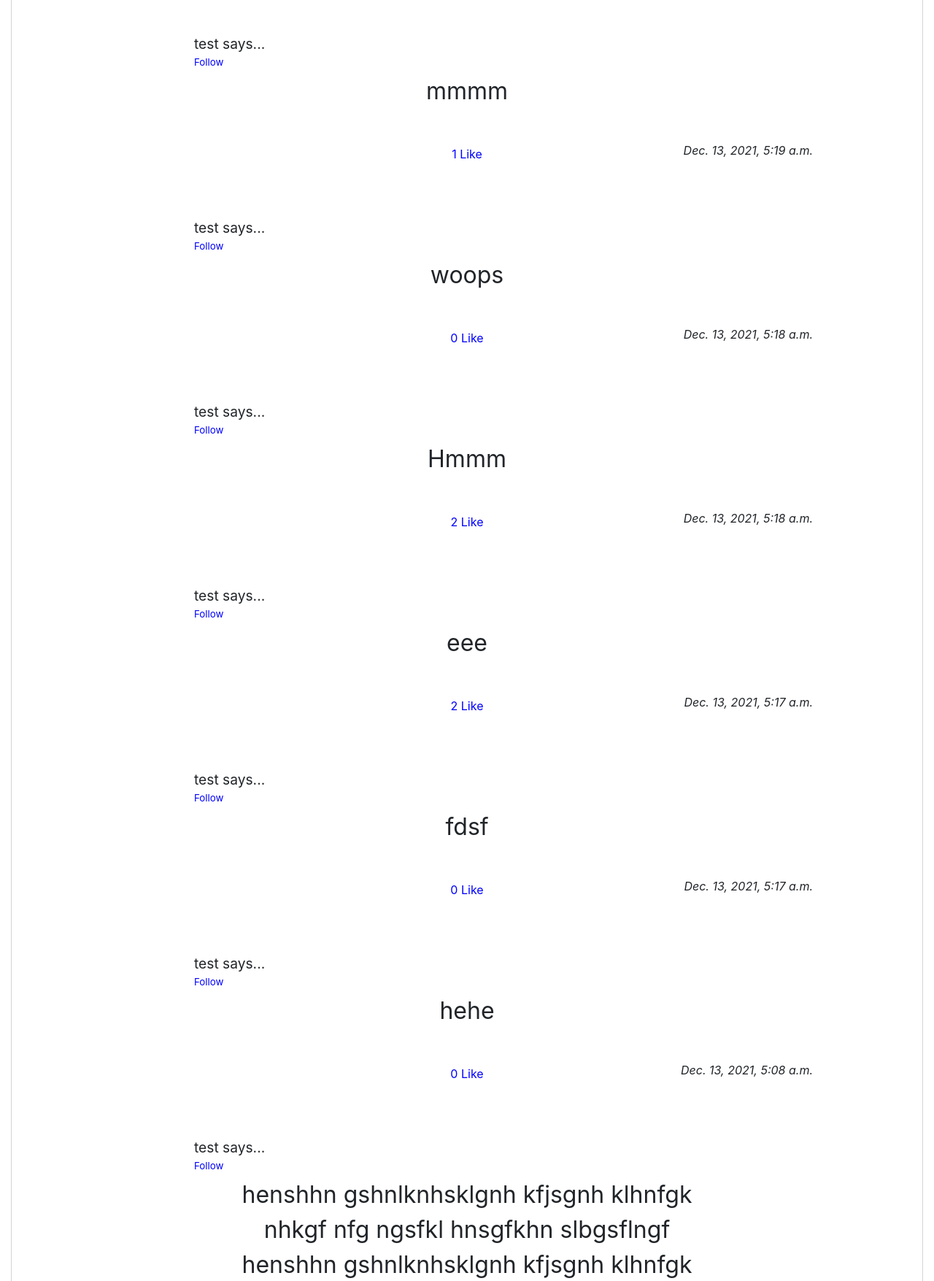
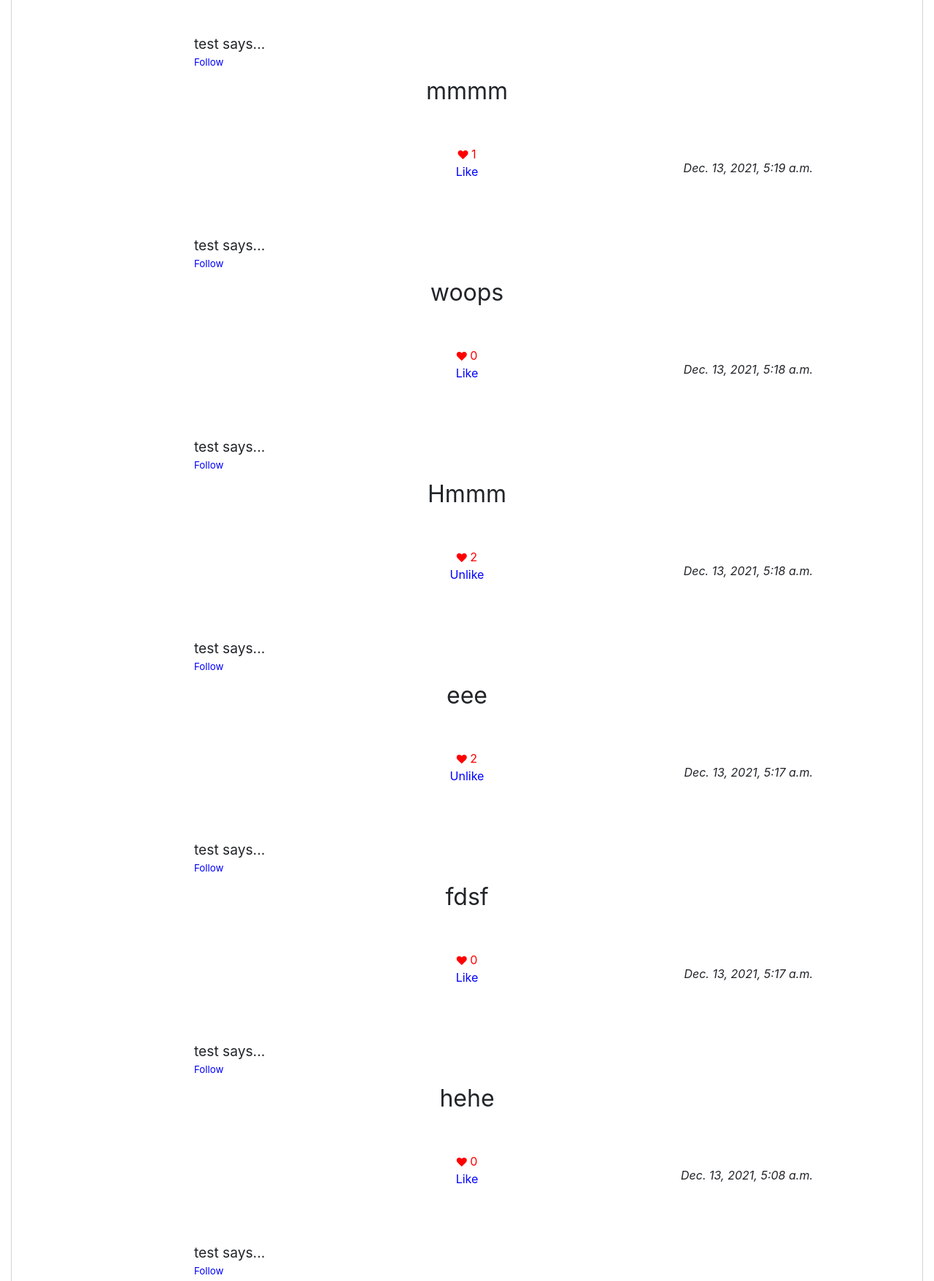
Before and after one commit to whejy/cs50w-project4-network, a Django app: page / in a window 1280 px wide. Shown: the part 182-1937 px from the top of the page at 73% size. Run offline with Django 3.2, Linux system fonts and the light colour scheme; a user stored in the database is signed in; data comes from the database, SQL or seed files in the repository; both versions use the stored data as it was after the commit; some libraries are stand-ins or nearby versions.

Commit message:
fixed issue with like button aafter multiple likes

```diff
--- a/network/models.py
+++ b/network/models.py
@@ -25,7 +25,7 @@ class Posts(models.Model):
         }
 
     def liked(self):
-        return Likes.objects.get(post=Posts(id=self.id)).liked_by
+        return Likes.objects.filter(post=Posts(id=self.id)).values_list('liked_by', flat=True)
 
     def like_count(self):
         return Likes.objects.filter(post=Posts(id=self.id)).count()
--- a/network/static/network/script.js
+++ b/network/static/network/script.js
@@ -17,7 +17,7 @@ document.addEventListener('DOMContentLoaded', function() {
     })
 
 
-    // Like button behaviour and submitting post-id for db update
+    // User clicks like button
     var likeButton = document.querySelectorAll('.like');
     if (likeButton) {
         likeButton.forEach(a => {
@@ -59,7 +59,7 @@ document.addEventListener('DOMContentLoaded', function() {
 });
 
 
-// user likes/ unlikes a post
+// User likes/ unlikes a post
 function like(post, action) {
     fetch('like', {
         method: "POST",
--- a/network/static/network/styles.css
+++ b/network/static/network/styles.css
@@ -68,9 +68,11 @@
     color: blue;
 }
 
+
 .like-count {
-    color: blue;
+    color:red;
 }
+
 
 textarea, .submit-button {
     display: block;
@@ -84,3 +86,8 @@ textarea, .submit-button {
     width: 10%;
     height: 35px;
 }
+
+.fa-heart {
+    font-size:14px;
+    color:red;
+}
--- a/network/templates/network/index.html
+++ b/network/templates/network/index.html
@@ -17,12 +17,13 @@
             <span class="post-author">{{post.user}} says...</span>
             <span class="follow">Follow</span>
             <div class="post-content">{{post.post}}</div>
+            <i class="fa fa-heart"></i>
             <span class="like-count" id="{{post.id}}">{{post.like_count}}</span>
             {% if user.is_authenticated %}
-                {% if post.liked == user %}
-                    <span class="like" data-action="unlike" data-id="{{post.id}}">Unlike</span>
+                {% if user.id in post.liked %}
+                    <div class="like" data-action="unlike" data-id="{{post.id}}">Unlike</div>
                 {% else %}
-                    <span class="like" data-action="like" data-id="{{post.id}}">Like</span>
+                    <div class="like" data-action="like" data-id="{{post.id}}">Like</div>
                 {% endif %}
             {% endif %}
             <span class="post-timestamp">{{post.timestamp}}</span>
--- a/network/templates/network/layout.html
+++ b/network/templates/network/layout.html
@@ -4,6 +4,8 @@
 <html lang="en">
     <head>
         <title>{% block title %}Social Network{% endblock %}</title>
+        <meta name="viewport" content="width=device-width, initial-scale=1">
+        <link rel="stylesheet" href="https://cdnjs.cloudflare.com/ajax/libs/font-awesome/4.7.0/css/font-awesome.min.css">
         <link rel="stylesheet" href="https://stackpath.bootstrapcdn.com/bootstrap/4.4.1/css/bootstrap.min.css" integrity="sha384-Vkoo8x4CGsO3+Hhxv8T/Q5PaXtkKtu6ug5TOeNV6gBiFeWPGFN9MuhOf23Q9Ifjh" crossorigin="anonymous">
         <link href="{% static 'network/styles.css' %}" rel="stylesheet">
         {% block script %}
```
Also changed, not shown: db.sqlite3, network/views.py (line endings or trailing spaces).
